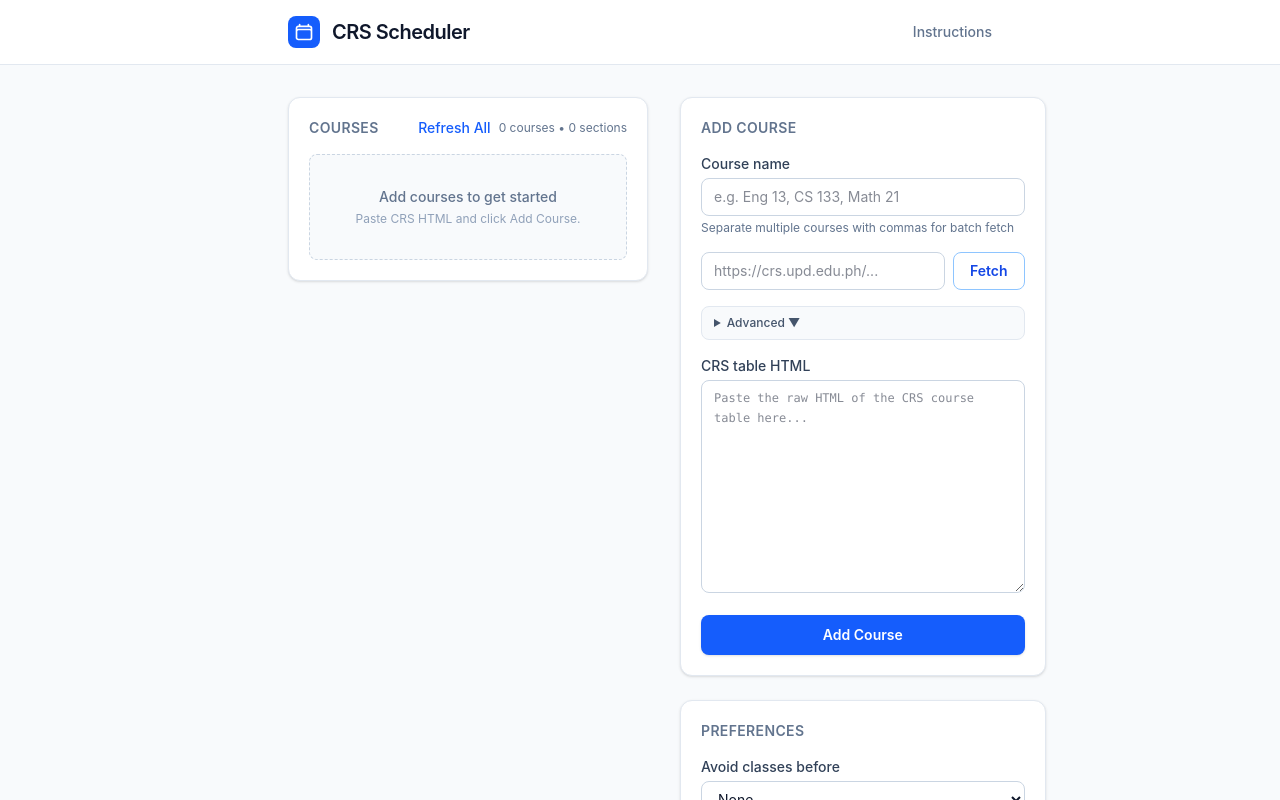
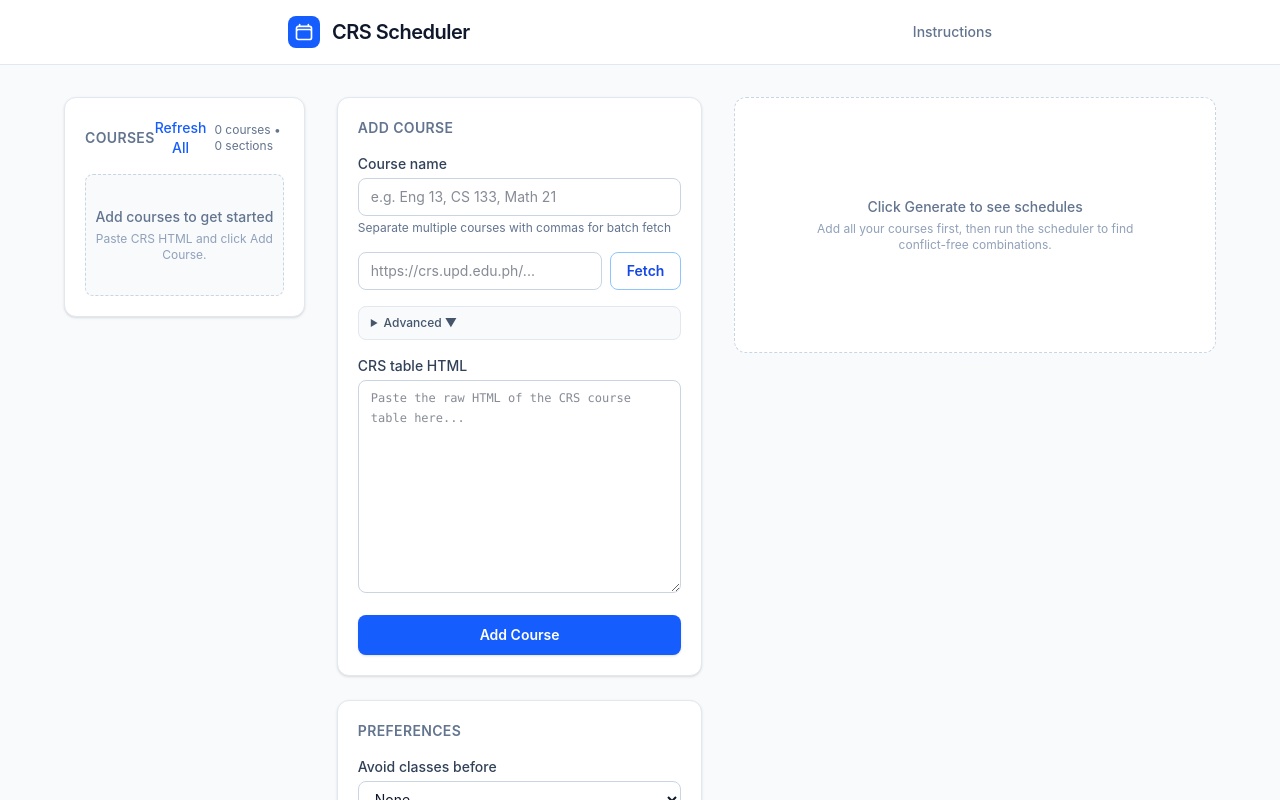
Before and after one commit to mcjefdreal/crs-scheduler, a SvelteKit app: page / in a window 1280 px wide. Shown: the top 800 px of the page. Built offline with nearby package versions, Linux system fonts and the light colour scheme.

Commit message:
fix: three-column layout with fluid width
- Change grid from 2-col (360px+1fr) to 3-col (1fr+1fr+2fr)
- Wider container: max-w-3xl → max-w-[95vw]
- Add min-w-0 to left sidebar to prevent column width shifts
- Schedules column 2× wider than controls/middle columns

```diff
--- a/src/routes/+page.svelte
+++ b/src/routes/+page.svelte
@@ -363,10 +363,10 @@
 		</div>
 	</header>
 
-	<div class="mx-auto max-w-3xl px-4 py-8 sm:px-6 lg:px-8">
-		<div class="grid gap-8 lg:grid-cols-[360px_1fr]">
+	<div class="mx-auto max-w-[95vw] px-4 py-8 sm:px-6 lg:px-8">
+		<div class="grid gap-8 lg:grid-cols-[1fr_1fr_2fr]">
 			<!-- Sidebar -->
-			<section>
+			<section class="min-w-0 space-y-6">
     			<!-- Courses section -->
     			<section class="rounded-xl border border-slate-200 bg-white p-5 shadow-sm">
     				<div class="mb-4 flex items-center justify-between">
```
